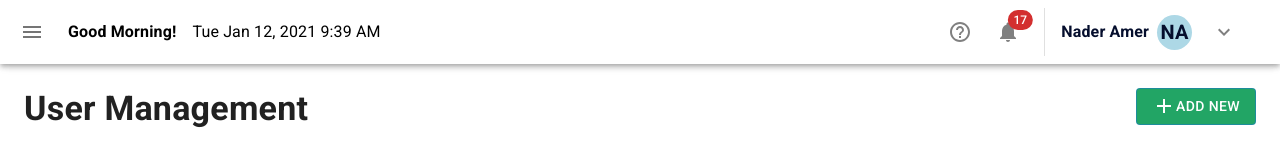
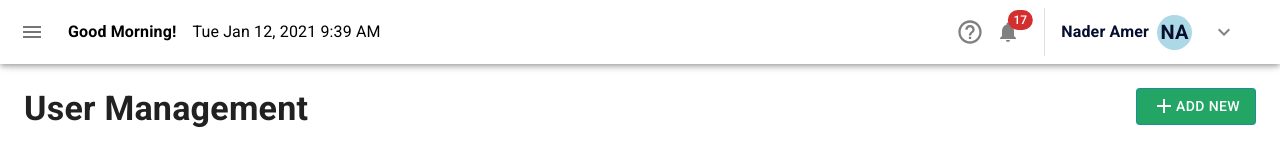
Before and after one commit to Price2/add-user, a React (Create React App) app: page / in a window 1280 px wide. Shown: the top 160 px of the page. Built offline with nearby package versions, Linux system fonts and the light colour scheme.

Commit message:
Adjusted coloring

```diff
--- a/src/components/Layout.js
+++ b/src/components/Layout.js
@@ -145,9 +145,9 @@ export default function PersistentDrawerLeft() {
 
           <Box sx={{ flexGrow: 1 }} />
           <Box sx={{ display: { xs: 'none', md: 'flex' }, color: 'gray' }}>
-            <IconButton size="large" color="inherit">
+            <IconButton sx={{padding:0}} size="larger" color="inherit">
               <Badge color="error">
-                <HelpOutlineIcon />
+                <HelpOutlineIcon sx={{fontSize:'28px', color:'gray'}} />
               </Badge>
             </IconButton>
             <IconButton
```
